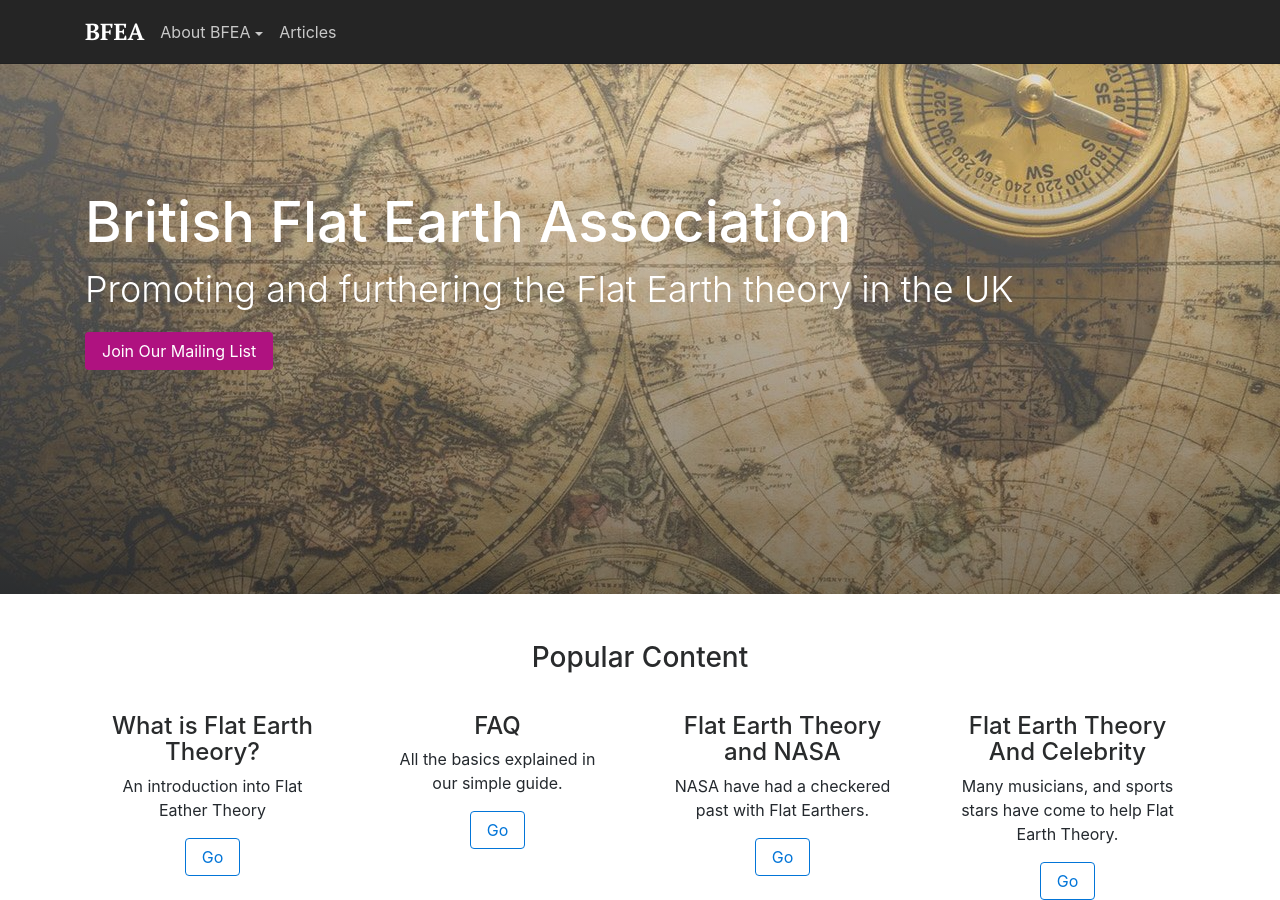
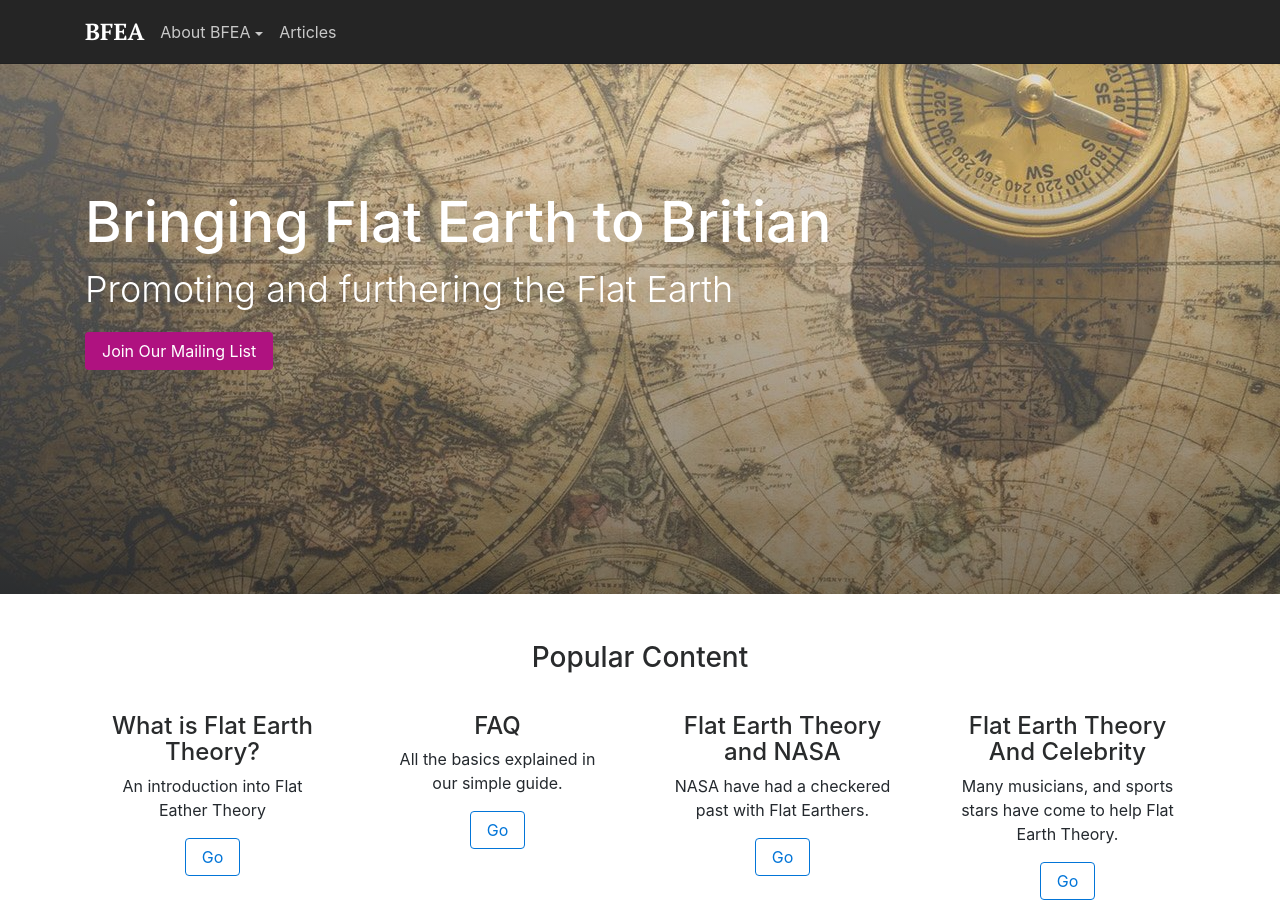
Before and after one commit to krussll/etsysimplicity, a Jekyll site: the page built from index.md, in a window 1280 px wide and 900 px high. Built offline with Jekyll 4.4.1, drawn with Linux system fonts in a browser that asks for light colours; nearby versions of some CDN libraries.

Commit message:
Update index.md

```diff
--- a/index.md
+++ b/index.md
@@ -2,12 +2,12 @@
 #
 #
 layout: home
-title: British Flat Earth Association
-sub-title: Promoting and furthering the Flat Earth theory in the UK
+title: Bringing Flat Earth to Britian
+sub-title: Promoting and furthering the Flat Earth
 action-text: Get Updates
 action-location: contact
 sitemap:
-  lastmod: 2017-08-22T00:00:00+00:00
+  lastmod: 2018-03-12T00:00:00+00:00
   changefreq: weekly
   priority: 1
 ---
```
